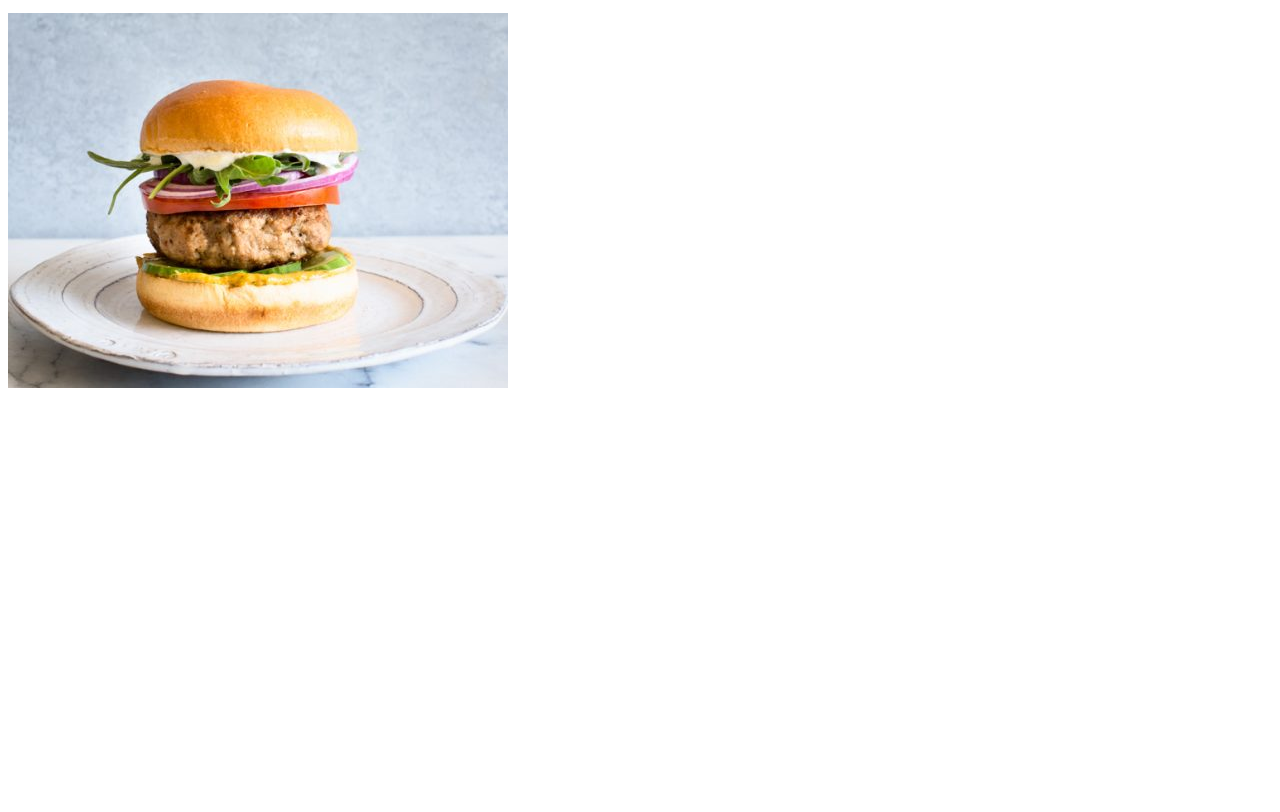
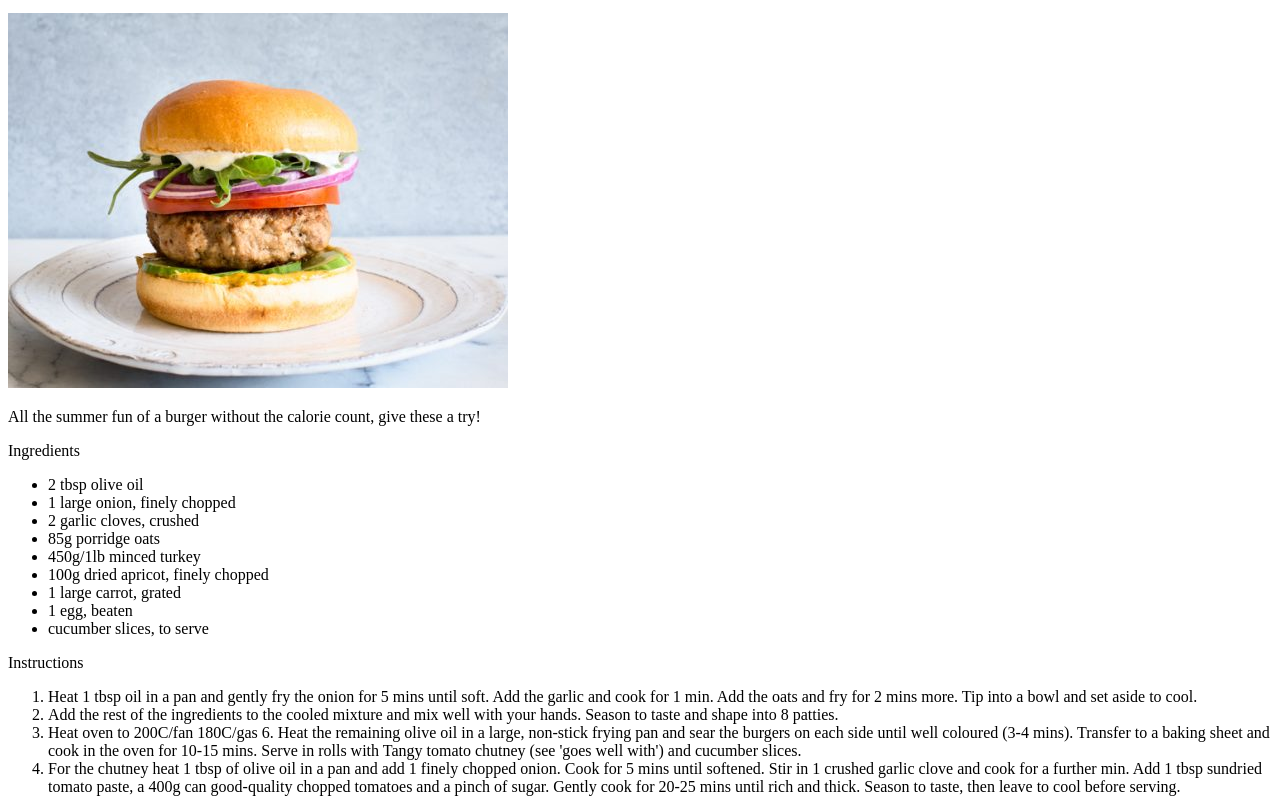
Before and after one commit to Mr-Jester-Xiii/odin-recipes, a plain HTML site: page recipes/turkeyburgers.html in a window 1280 px wide. Shown: the part 127-939 px from the top of the page. Before the commit the page ends 800 px from the top, so only its background shows below. Drawn offline with Linux system fonts and the light colour scheme.

Commit message:
Added recipe to turkeyburger.html

```diff
--- a/recipes/turkeyburgers.html
+++ b/recipes/turkeyburgers.html
@@ -11,4 +11,29 @@
 
         <img src="../img/turkeyburger.jpg" alt="Turkey Burgers">
 
+        <p>All the summer fun of a burger without the calorie count, give these a try!</p>
+
+        <p>Ingredients</p>
+
+        <ul>
+            <li>2 tbsp olive oil</li>
+            <li>1 large onion, finely chopped</li>
+            <li>2 garlic cloves, crushed</li>
+            <li>85g porridge oats</li>
+            <li>450g/1lb minced turkey</li>
+            <li>100g dried apricot, finely chopped</li>
+            <li>1 large carrot, grated</li>
+            <li>1 egg, beaten</li>
+            <li>cucumber slices, to serve</li>
+        </ul>
+
+        <p>Instructions</p>
+
+        <ol>
+            <li>Heat 1 tbsp oil in a pan and gently fry the onion for 5 mins until soft. Add the garlic and cook for 1 min. Add the oats and fry for 2 mins more. Tip into a bowl and set aside to cool.</li>
+            <li>Add the rest of the ingredients to the cooled mixture and mix well with your hands. Season to taste and shape into 8 patties.</li>
+            <li>Heat oven to 200C/fan 180C/gas 6. Heat the remaining olive oil in a large, non-stick frying pan and sear the burgers on each side until well coloured (3-4 mins). Transfer to a baking sheet and cook in the oven for 10-15 mins. Serve in rolls with Tangy tomato chutney (see 'goes well with') and cucumber slices.</li>
+            <li>For the chutney heat 1 tbsp of olive oil in a pan and add 1 finely chopped onion. Cook for 5 mins until softened. Stir in 1 crushed garlic clove and cook for a further min. Add 1 tbsp sundried tomato paste, a 400g can good-quality chopped tomatoes and a pinch of sugar. Gently cook for 20-25 mins until rich and thick. Season to taste, then leave to cool before serving.</li>
+        </ol>
+
     </body>
```
Also changed, not shown: index.html (+0 -1 lines), recipes/squashages.html (deleted, +0 -14 lines).
